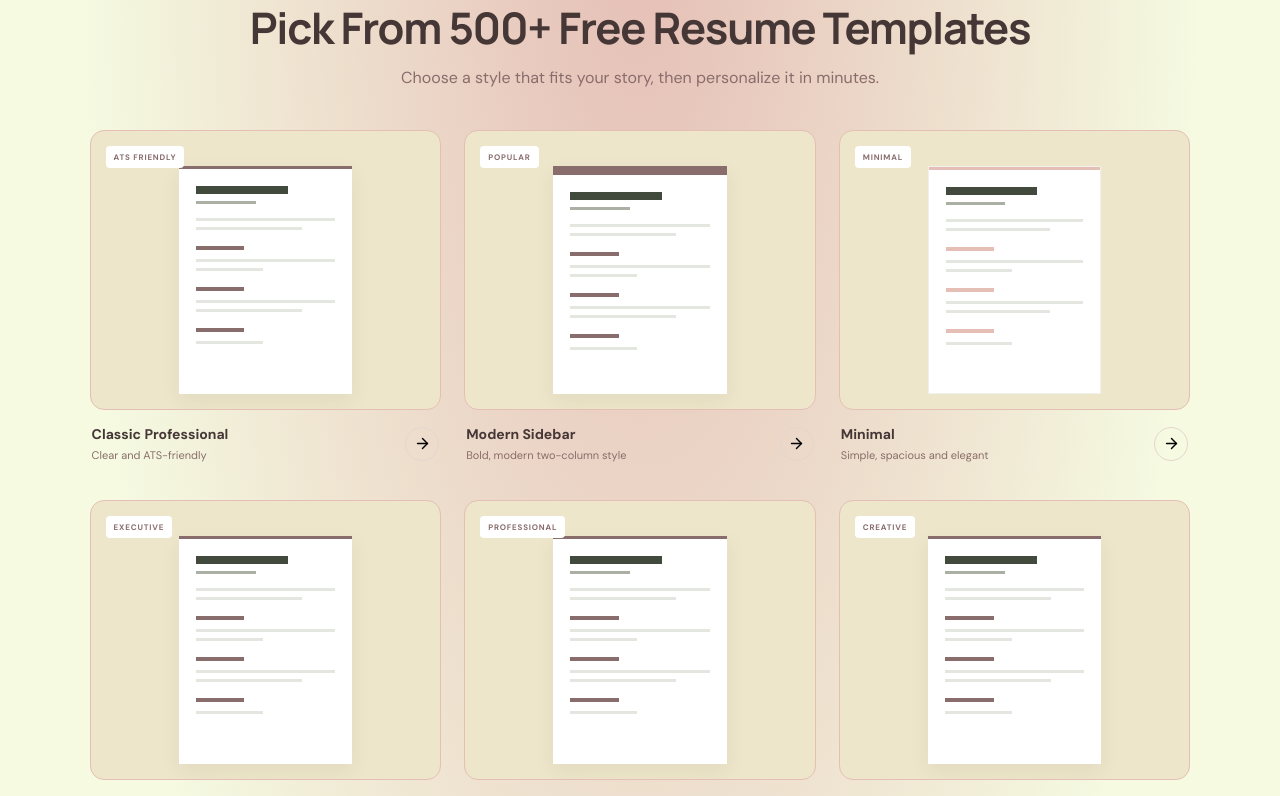
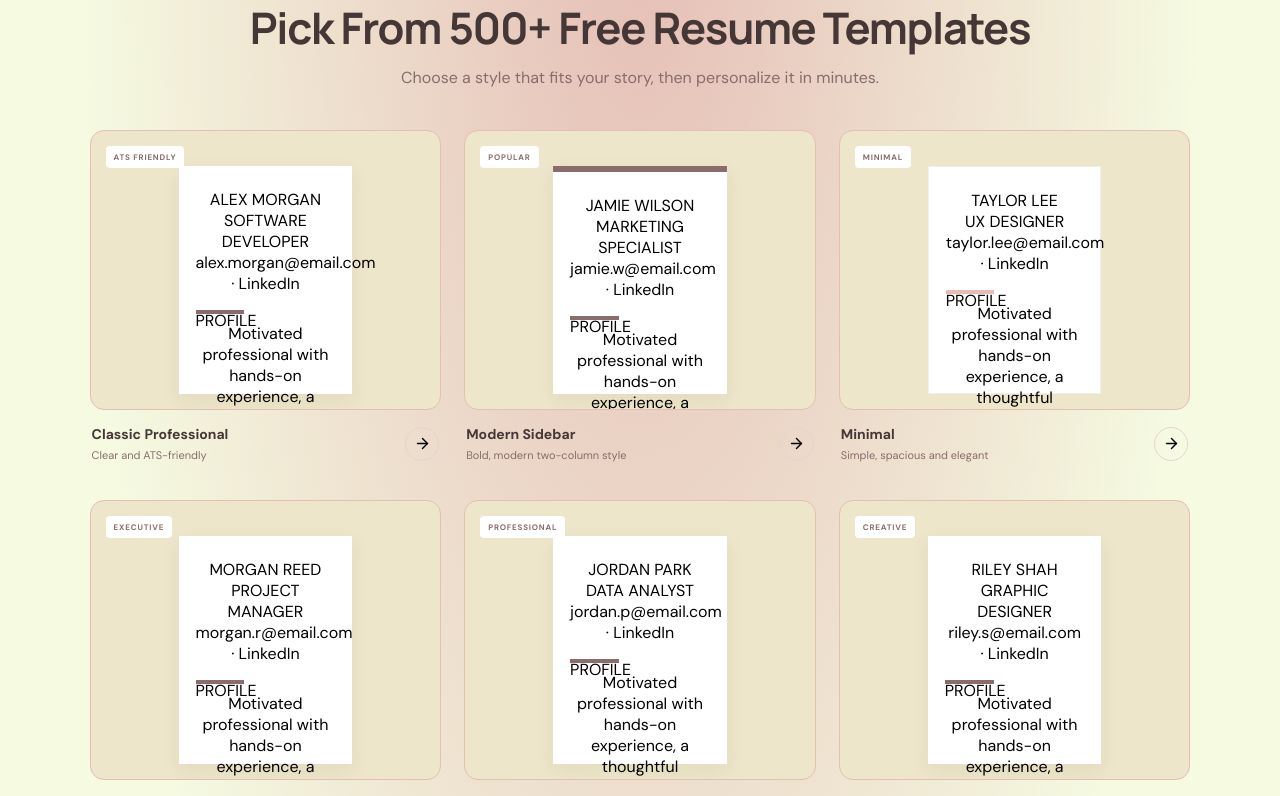
Before and after one commit to imsomya22092005-bot/Resumeforge, a React (Vite) app in the folder frontend/: page / in a window 1280 px wide. Shown: the part 1040-1836 px from the top of the page. Built offline with nearby package versions, Linux system fonts and the light colour scheme.

Commit message:
Render realistic resume content in template cards

```diff
--- a/frontend/src/App.jsx
+++ b/frontend/src/App.jsx
@@ -228,9 +228,16 @@ function Field({ label, value, onChange, placeholder = '', multiline = false })
 }
 
 function TemplateCard({ item, index, onChoose }) {
-  return <article className="template-card"><button className="template-art" onClick={onChoose} aria-label={'Choose '+item.name+' template'}><div className={'mini-resume mini-'+item.id}><div className="mini-head"></div><div className="mini-title"></div><div className="mini-subtitle"></div><div className="mini-line"></div><div className="mini-line medium"></div><div className="mini-section"></div><div className="mini-line"></div><div className="mini-line short"></div><div className="mini-section"></div><div className="mini-line"></div><div className="mini-line medium"></div><div className="mini-section"></div><div className="mini-line short"></div></div><span className="template-badge">{item.tag}</span><span className="template-hover">Use this template <ArrowRight size={14}/></span></button><div className="template-meta"><div><h3>{item.name}</h3><p>{item.detail}</p></div><button className="round-arrow" onClick={onChoose} aria-label={'Use '+item.name}><ArrowRight size={17}/></button></div></article>;
+  return <article className="template-card"><button className="template-art resume-card-art" onClick={onChoose} aria-label={'Choose '+item.name+' template'} style={{'--resume-accent':item.color}}>
+    <div className={'mini-resume mini-'+item.id}>
+      <div className="mini-resume-head"><div className="mini-person">{item.person || 'ALEX MORGAN'}</div><div className="mini-role">{item.role || 'SOFTWARE DEVELOPER'}</div><div className="mini-contact">{item.email || 'alex.morgan@email.com'} · LinkedIn</div></div>
+      <div className="mini-resume-body"><div className="mini-section">PROFILE</div><p className="mini-copy">Motivated professional with hands-on experience, a thoughtful approach to problem solving, and a passion for continuous learning.</p>
+      <div className="mini-section">EXPERIENCE</div><strong className="mini-job">Senior {item.role.split(' ').slice(-1)[0]}</strong><small className="mini-date">2023 — Present</small><div className="mini-line"></div><div className="mini-line medium"></div><div className="mini-line"></div>
+      <div className="mini-section">EDUCATION</div><strong className="mini-job">Bachelor's Degree</strong><small className="mini-date">University · 2020–2024</small>
+      <div className="mini-section">SKILLS</div><p className="mini-copy">{item.skills}</p></div>
+    </div><span className="template-badge">{item.tag}</span><span className="template-hover">Use this template <ArrowRight size={14}/></span></button>
+    <div className="template-meta"><div><h3>{item.name}</h3><p>{item.detail}</p></div><button className="round-arrow" onClick={onChoose} aria-label={'Use '+item.name}><ArrowRight size={17}/></button></div></article>;
 }
-
 function ResumePreview({ resume, template }) {
   const skills = (resume.skills || '').split(',').map(s => s.trim()).filter(Boolean);
   return <article className={'resume-paper-live resume-'+(template || 'classic')}>
```
